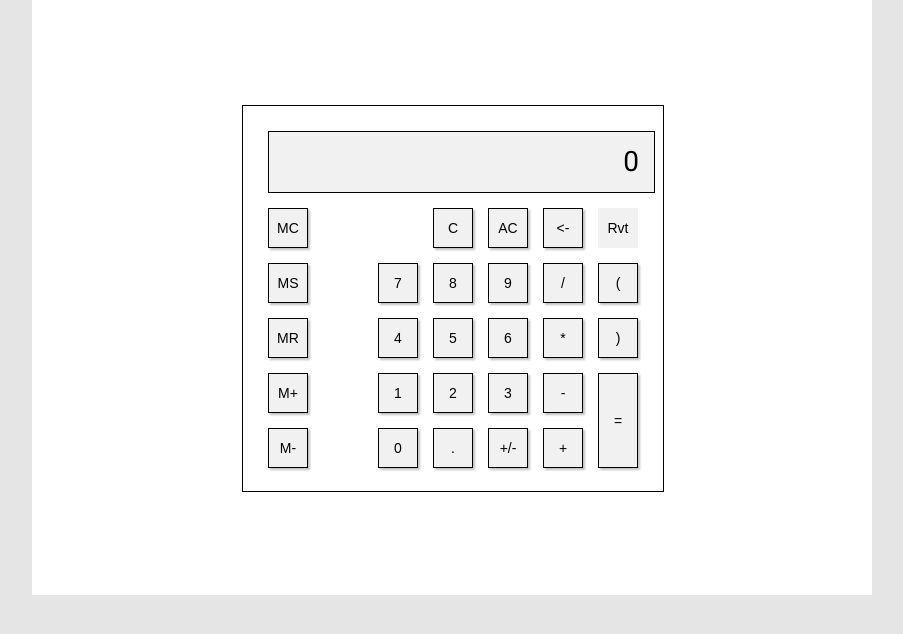
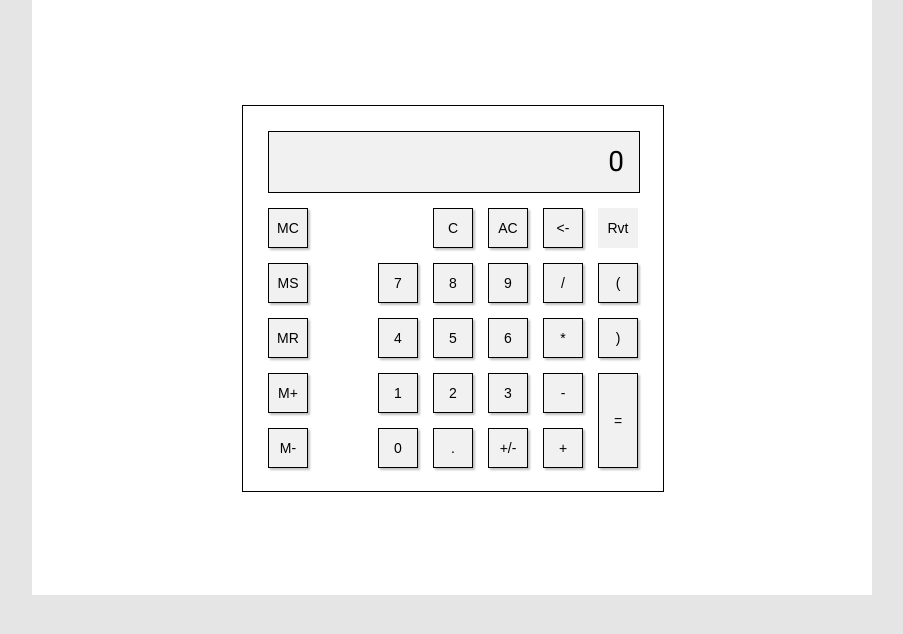
Before and after one commit to poseidonSenior/reupload_Calculator, a plain HTML site: page index.html in a window 1280 px wide. Shown: the whole page, without its empty margins (188-1091 px from the left). Drawn offline with Linux system fonts and the light colour scheme.

Commit message:
Update style.css

```diff
--- a/style.css
+++ b/style.css
@@ -34,7 +34,7 @@ body {
 }
 
 .inputVal {
-    width: 355px;
+    width: 340px;
     height: 34px;
     background: #F1F1F1;
     border: 1px solid #000000;
```
